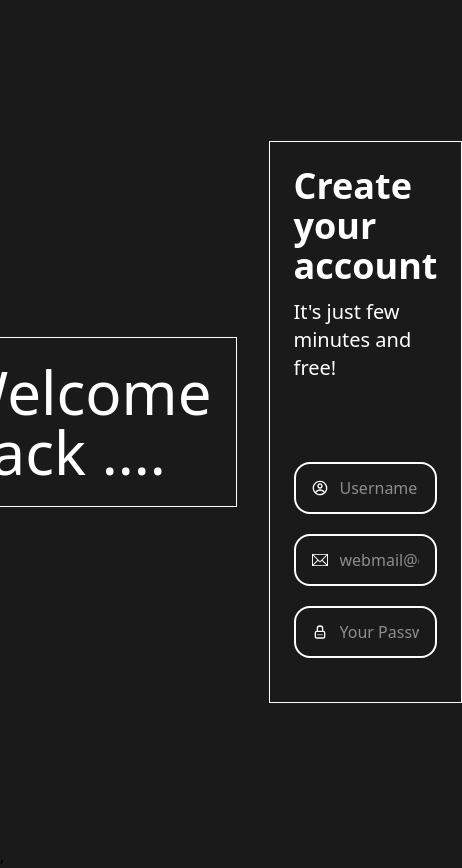
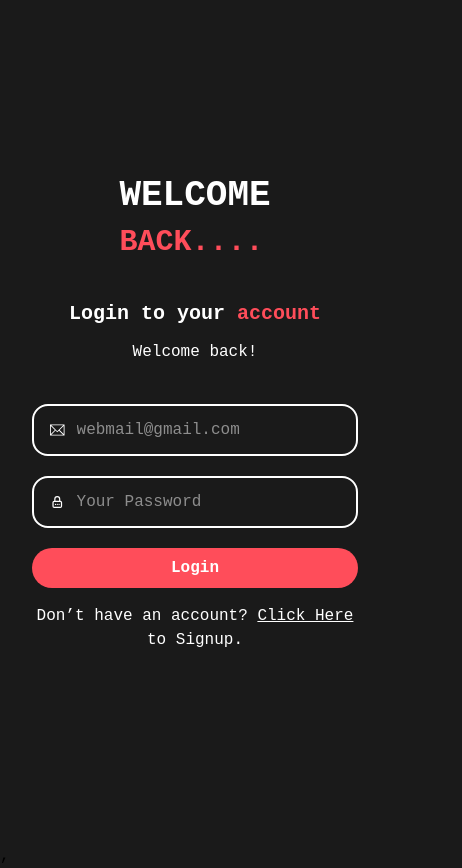
Before and after one commit to NamanSaxena2310/React-Projects, a React (Vite) app in the folder Fake-Store/: page /login in a window 390 px wide. Shown: the whole page, 462 px wide, since content can reach past the window. Built offline with nearby package versions, Linux system fonts and the light colour scheme.

Commit message:
Login and Signup forms design completed and are mobile responsive

```diff
--- /dev/null
+++ b/Fake-Store/src/Components/Button.jsx
@@ -0,0 +1,9 @@
+import React from 'react'
+
+const Button = ({children,onClick}) => {
+  return (
+    <button className=' py-2 px-4 h-10 rounded-4xl bg-secondary font-semibold text-center w-full'>{children}</button>
+  )
+}
+
+export default Button
--- /dev/null
+++ b/Fake-Store/src/Components/Headings.jsx
@@ -0,0 +1,12 @@
+import React from 'react'
+
+const Headings = ({text1,text2}) => {
+  return (
+    <>
+     <h2 className='text-primary text-4xl sm:text-6xl mb-2 font-bold'>{text1}</h2>
+    <h3 className='text-secondary text-3xl sm:text-5xl font-semibold'>{text2}</h3></>
+
+  )
+}
+
+export default Headings
--- a/Fake-Store/src/Pages/Login.jsx
+++ b/Fake-Store/src/Pages/Login.jsx
@@ -1,41 +1,81 @@
-import React from 'react'
+import React, { useState } from 'react'
 import { TfiEmail } from "react-icons/tfi";
 import { TbLockPassword } from "react-icons/tb";
 import { CgProfile } from "react-icons/cg";
-const Login = () => {
+import Headings from '../Components/Headings';
+import Button from '../Components/Button';
+
+const AuthForm = () => {
+  const [formType, setFormType] = useState('Login'); // "Login" or "Signup"
+
   return (
-    <div className='text-primary flex justify-center items-center h-screen gap-x-8 '>
-      <div className='border p-6 '>
-        <p className='text-6xl '>Welcome</p>
-        <p className='text-6xl '>Back ....</p>
+    <div className="text-primary flex flex-col sm:flex-row justify-center items-center min-h-screen gap-6 sm:gap-x-8 px-4 py-6">
+
+      {/* Heading Section */}
+      <div className="sm:p-6">
+        <Headings
+          text1={formType === 'Login' ? 'WELCOME' : 'JOIN'}
+          text2={formType === 'Login' ? 'BACK....' : 'US....'}
+        />
       </div>
 
-      <form className='border p-6'>
-        <div>
-          <h1 className='text-4xl font-semibold mb-3'>Create your account</h1>
-        <p className='text-xl mb-20'>It's just few minutes and free!</p>
+      {/* Form Section */}
+      <form className="sm:p-6 p-4 w-full max-w-sm">
+
+        {/* Title */}
+        <div className="text-center sm:text-left">
+          <h1 className="text-xl sm:text-4xl font-semibold mb-3">
+            {formType === 'Login' ? 'Login to your' : 'Create your'}
+            <span className="text-secondary"> account</span>
+          </h1>
+          <p className="sm:text-xl sm:mb-18 mb-10">
+            {formType === 'Login'
+              ? 'Welcome back!'
+              : "It's just a few minutes and"}
+            {formType === 'Signup' && <span className="text-secondary"> free!</span>}
+          </p>
         </div>
 
+        {/* Show Username only in Signup */}
+        {formType === 'Signup' && (
+          <div className="border-2 mb-5 rounded-2xl p-1 flex items-center gap-3 px-4">
+            <CgProfile />
+            <input placeholder="Username" className="h-10 outline-none w-full min-w-0" />
+          </div>
+        )}
 
-        <div className='border-2  mb-5 rounded-2xl  p-1 flex justify-center items-center gap-3 px-4 '>
-          <div><CgProfile /></div>
-          <input placeholder='Username' className='h-10 outline-none w-full'/>
+        {/* Email */}
+        <div className="border-2 mb-5 rounded-2xl p-1 flex items-center gap-3 px-4">
+          <TfiEmail />
+          <input placeholder="webmail@gmail.com" className="h-10 outline-none w-full min-w-0" />
         </div>
 
-        <div className='border-2  mb-5 p-1 rounded-2xl  flex justify-center items-center gap-3 px-4'>
-          <div><TfiEmail /></div>
-          <input placeholder='webmail@gmail.com' className='h-10 outline-none w-full'/>
+        {/* Password */}
+        <div className="border-2 mb-5 rounded-2xl p-1 flex items-center gap-3 px-4">
+          <TbLockPassword />
+          <input placeholder="Your Password" type="password" className="h-10 outline-none w-full min-w-0" />
         </div>
 
-        <div className='border-2  mb-5 rounded-2xl   p-1 flex justify-center items-center gap-3 px-4 '>
-          <div><TbLockPassword /></div>
-          <input placeholder='Your Password' className='h-10 outline-none w-full'/>
+        {/* Button */}
+        <Button>{formType === 'Login' ? 'Login' : 'Create Account'}</Button>
+
+        {/* Toggle */}
+        <div className="text-center mt-4">
+          {formType === 'Login' ? (
+            <>
+              Don’t have an account?{' '}
+              <u onClick={() => setFormType('Signup')} className="cursor-pointer">Click Here</u> to Signup.
+            </>
+          ) : (
+            <>
+              Already registered?{' '}
+              <u onClick={() => setFormType('Login')} className="cursor-pointer">Click Here</u> to Login.
+            </>
+          )}
         </div>
-
-
       </form>
     </div>
   )
 }
 
-export default Login
+export default AuthForm
--- a/Fake-Store/src/index.css
+++ b/Fake-Store/src/index.css
@@ -1,4 +1,5 @@
 @import "tailwindcss";
+@import url('https://fonts.googleapis.com/css2?family=Inconsolata:wght@200..900&family=Outfit:wght@100..900&family=Prata&display=swap');
 
 @theme{
   --color-primary:#ffffff;
@@ -7,5 +8,5 @@
 
 body {
   background-color: #1a1a1a;
-
+  font-family: "Inconsolata", monospace;
 }
```
